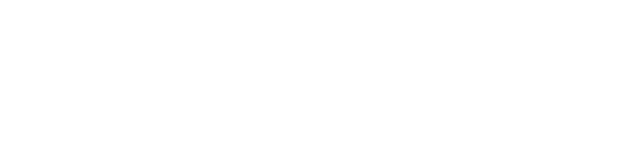
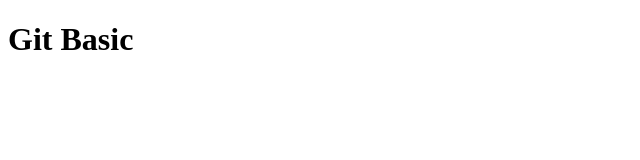
Before and after one commit to omarv94/git-basic, a plain HTML site: page index.html in a window 1280 px wide. Shown: the whole page, without its empty margins (0-640 px from the left). Drawn offline with Linux system fonts and the light colour scheme.

Commit message:
add title

```diff
--- a/index.html
+++ b/index.html
@@ -3,9 +3,9 @@
 <head>
     <meta charset="UTF-8">
     <meta name="viewport" content="width=device-width, initial-scale=1.0">
-    <title>Git basic</title>
+    <title>Git Basic</title>
 </head>
 <body>
-
+    <h1>Git Basic</h1>
 </body>
 </html>
```
